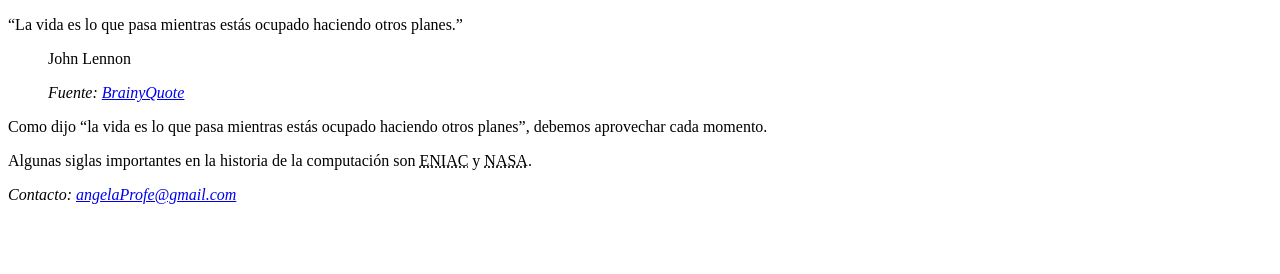
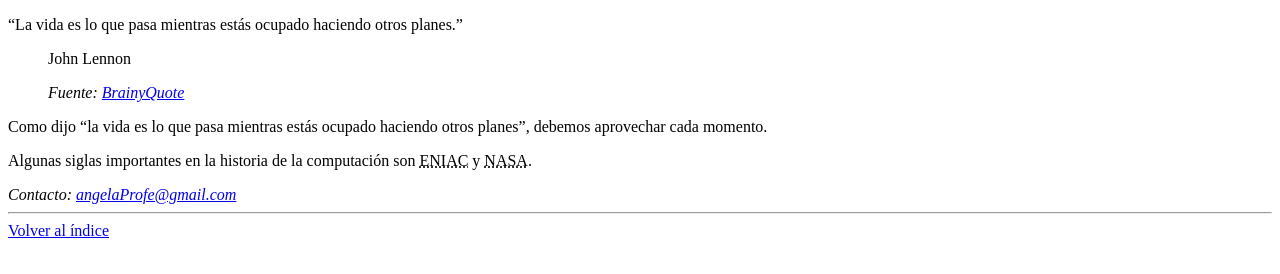
Before and after one commit to AngelaRiderProfe/LLMM_Angela_2627, a plain HTML site: page ejercicios/bloque2/ej08.html in a window 1280 px wide. Drawn offline with Linux system fonts and the light colour scheme.

Commit message:
bloque2_fin

```diff
--- a/ejercicios/bloque2/ej08.html
+++ b/ejercicios/bloque2/ej08.html
@@ -32,6 +32,8 @@ Cierra la página con tus datos de contacto en address.-->
         Contacto: <a href="mailto:angelaProfe@gmail.com">angelaProfe@gmail.com</a>
     </address>
 
+    <hr>
+    <a href="../../index.html">Volver al índice</a>
 </body>
 
 </html>
```
Also changed, not shown: ejercicios/bloque2.html (+2 -0 lines), ejercicios/bloque2/ej06.html (+2 -0 lines), ejercicios/bloque2/ej07.html (+3 -0 lines), ejercicios/bloque2/ej09.html (+2 -1 lines), ejercicios/bloque2/ej10.html (+2 -1 lines).
